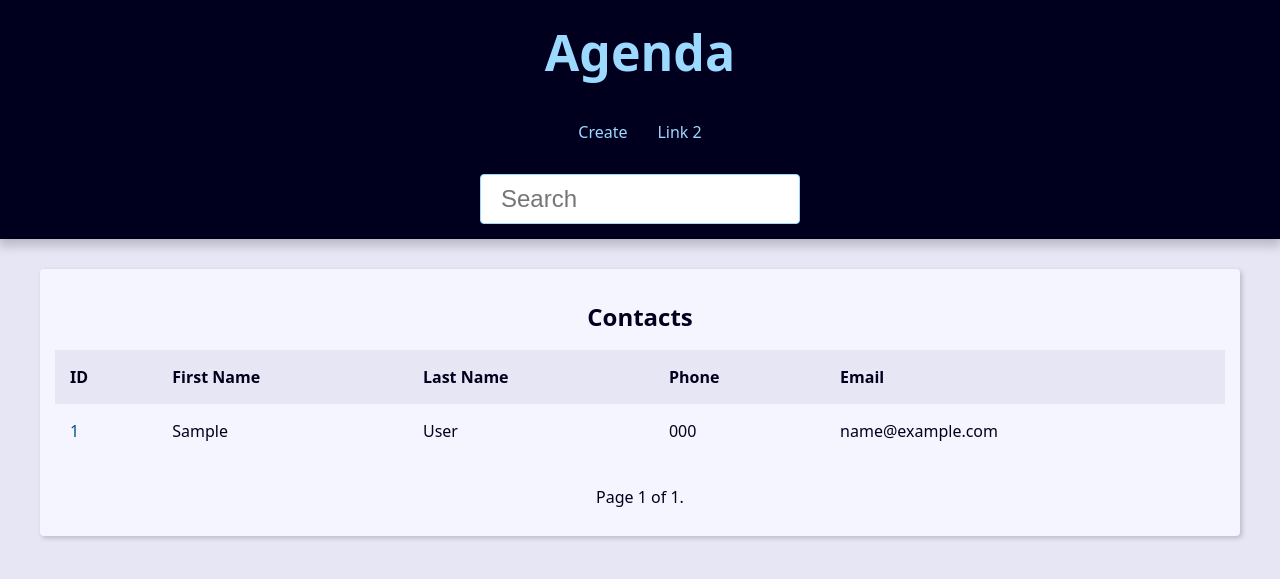
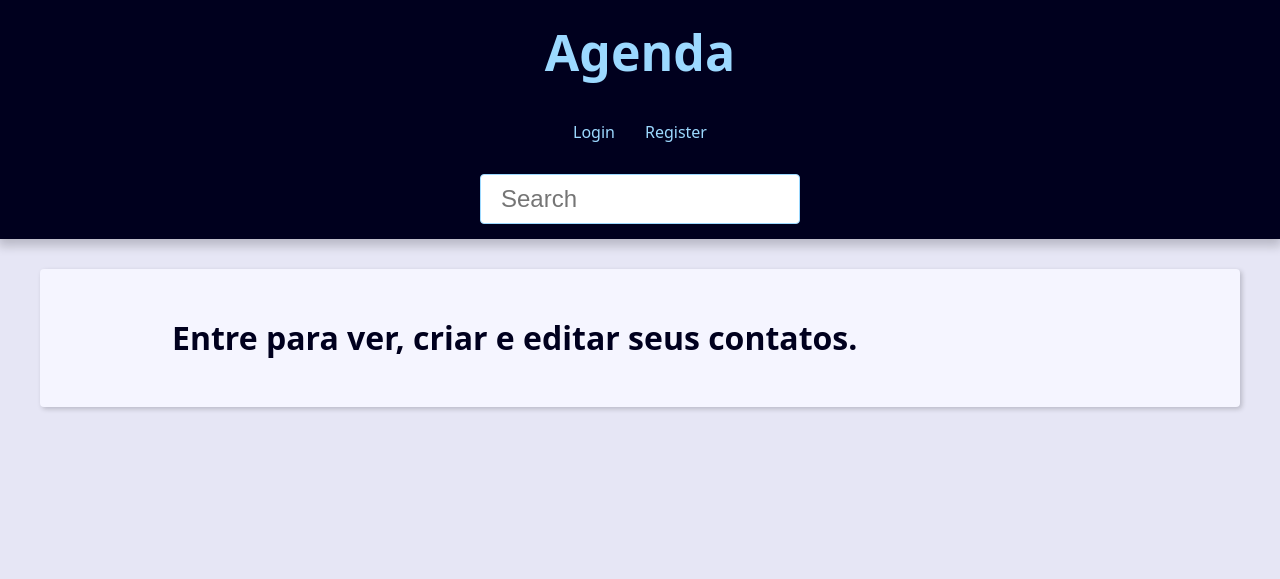
Before and after one commit to garpereira/django_agenda, a Django app: page / in a window 1280 px wide. Shown: the top 579 px of the page. Run offline with Django 5.2, Linux system fonts and the light colour scheme; tables that the repository leaves empty hold one stand-in row (values such as "Sample post").

Commit message:
:sparkles: feat: Adiciona nível de acesso aos dados somente quando logado

```diff
--- a/base_templates/global/partials/__pagination.html
+++ b/base_templates/global/partials/__pagination.html
@@ -2,17 +2,17 @@
     <div class="pagination">
         <span class="step-links">
             {% if page_obj.has_previous %}
-                <a href="?page=1&q={{ request.GET.q.strip}}">&laquo; First</a>
-                <a href="?page={{ page_obj.previous_page_number }}&q={{ request.GET.q.strip}}">Previous</a>
+                <a href="?page=1&q={{ request.GET.q.strip}}">&laquo; Início</a>
+                <a href="?page={{ page_obj.previous_page_number }}&q={{ request.GET.q.strip}}">Anterior</a>
             {% endif %}
 
             <span class="current">
-                Page {{ page_obj.number }} of {{ page_obj.paginator.num_pages }}.
+                Página {{ page_obj.number }} de {{ page_obj.paginator.num_pages }}.
             </span>
 
             {% if page_obj.has_next %}
-                <a href="?page={{ page_obj.next_page_number }}&q={{ request.GET.q.strip}}">Next</a>
-                <a href="?page={{ page_obj.paginator.num_pages }}&q={{ request.GET.q.strip}}">Last &raquo;</a>
+                <a href="?page={{ page_obj.next_page_number }}&q={{ request.GET.q.strip}}">Próximo</a>
+                <a href="?page={{ page_obj.paginator.num_pages }}&q={{ request.GET.q.strip}}">Última &raquo;</a>
             {% endif %}
         </span>
     </div>
--- a/base_templates/global/partials/_header.html
+++ b/base_templates/global/partials/_header.html
@@ -6,16 +6,39 @@
     </h1>
     <nav class="menu">
         <ul class="menu-list">
+            {% if user.is_authenticated %}
             <li class="menu-item">
                 <a href="{% url 'contact:create' %}" class="menu-link">
                     Create
                 </a>
             </li>
             <li class="menu-item">
+                <a href="{% url 'contact:update' %}" class="menu-link">
+                    Profile
+                </a>
+            </li>
+            <li class="menu-item">
+                <a href="{% url 'contact:logout' %}" class="menu-link">
+                    Logout
+                </a>
+            </li>
+            {% else %}
+            <li class="menu-item">
+                <a href="{% url 'contact:login' %}" class="menu-link">
+                    Login
+                </a>
+            </li>
+            <li class="menu-item">
+                <a href="{% url 'contact:register' %}" class="menu-link">
+                    Register
+                </a>
+            </li>
+            {% endif %}
+            <!-- <li class="menu-item">
                 <a href="" class="menu-link">
                     Link 2
                 </a>
-            </li>
+            </li> -->
         </ul>
     </nav>
 
--- a/contact/forms.py
+++ b/contact/forms.py
@@ -11,7 +11,8 @@ class ContactForm(forms.ModelForm):
             attrs={
                 'accept': 'image/*',
             }
-        )
+        ),
+        required=False,
     )
 
     class Meta:
@@ -161,7 +162,7 @@ class RegisterUpdateForm(forms.ModelForm):
         cleaned_data = self.cleaned_data
         user = super().save(commit=False)
 
-        password = self.cleaned_data.get('password1')
+        password = cleaned_data.get('password1')
 
         if password:
             user.set_password(password)
--- a/contact/templates/contact/index.html
+++ b/contact/templates/contact/index.html
@@ -45,11 +45,17 @@
                 </tbody>
             </table>
         </div>
-{% else %}
+    {% elif user.is_authenticated %}
         <div class="single-contact">
             <h1>
                 Nenhum contato encontrado.
             </h1>
         </div>
+    {% else %}
+        <div class="single-contact">
+            <h1>
+                Entre para ver, criar e editar seus contatos.
+            </h1>
+        </div>
     {% endif %}
 {% endblock content %}
--- a/contact/views/contact_views.py
+++ b/contact/views/contact_views.py
@@ -5,10 +5,13 @@ from django.core.paginator import Paginator
 
 
 def index(request):
-    contacts = Contact.objects.filter(show=True).order_by("-id")
-    paginator = Paginator(contacts, 10) # Mostar 10 contatos por pagina
-    page_number = request.GET.get("page")
-    page_obj = paginator.get_page(page_number)
+    page_obj = False
+
+    if request.user.pk:
+        contacts = Contact.objects.filter(show=True).filter(owner=request.user).order_by("-id")
+        paginator = Paginator(contacts, 10) # Mostar 10 contatos por pagina
+        page_number = request.GET.get("page")
+        page_obj = paginator.get_page(page_number)
 
     context = {
         'page_obj': page_obj,
@@ -21,7 +24,7 @@ def index(request):
     )
 
 def contact(request, contact_id):
-    single_contact = get_object_or_404(Contact, pk=contact_id, show=True)
+    single_contact = get_object_or_404(Contact, pk=contact_id, show=True, owner=request.user)
 
     site_title = f"{single_contact.first_name} {single_contact.last_name} - "
 
@@ -44,6 +47,7 @@ def search(request):
 
     # LookUps
     contacts = Contact.objects\
+        .filter(owner=request.user)\
         .filter(show=True)\
         .filter(
             Q(first_name__icontains=search_value) |
```
Also changed, not shown: contact/views/contact_forms.py (+10 -4 lines), contact/views/user_forms.py (+7 -0 lines). Lines whose indentation alone changed are shown as unchanged.
